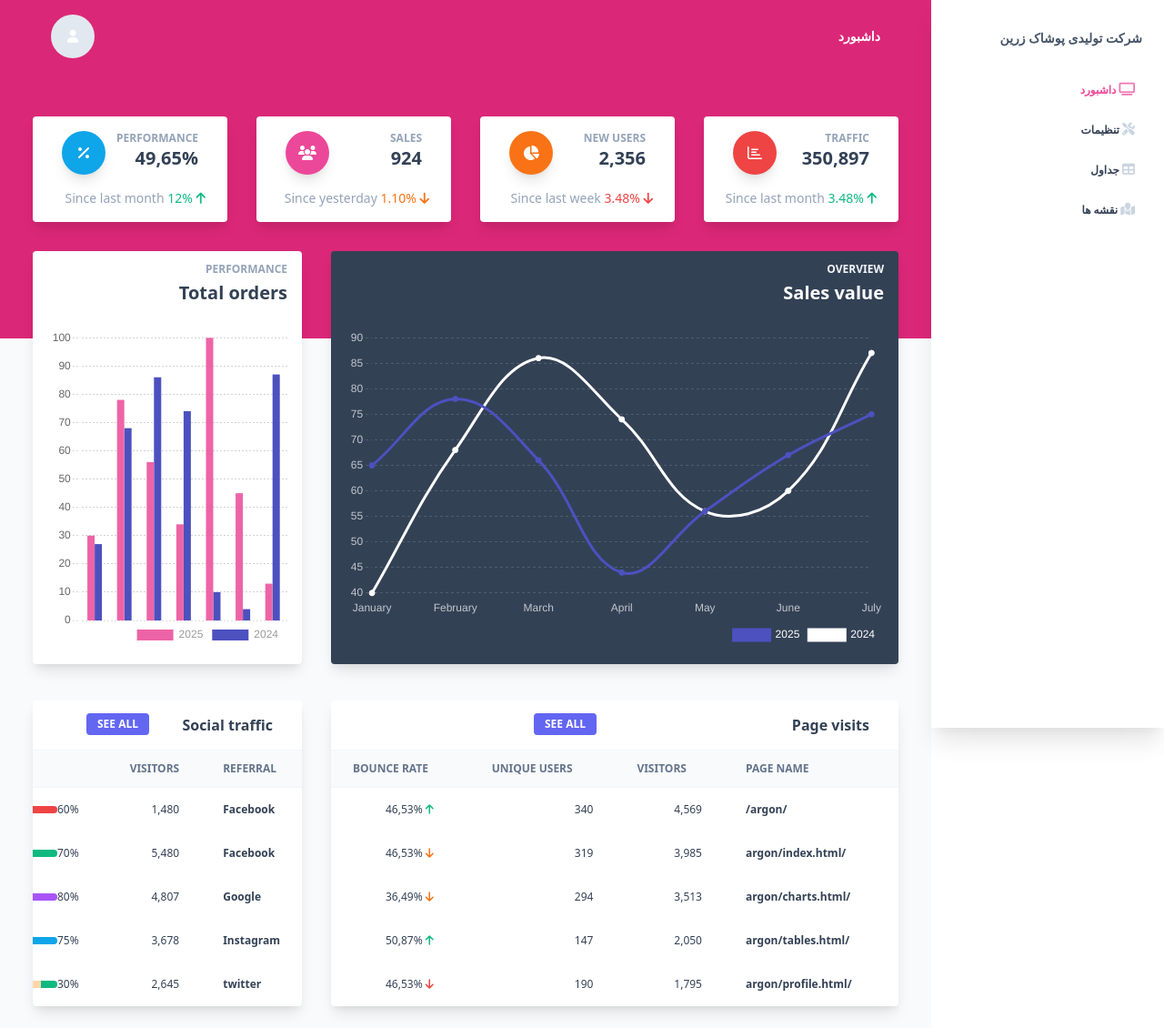
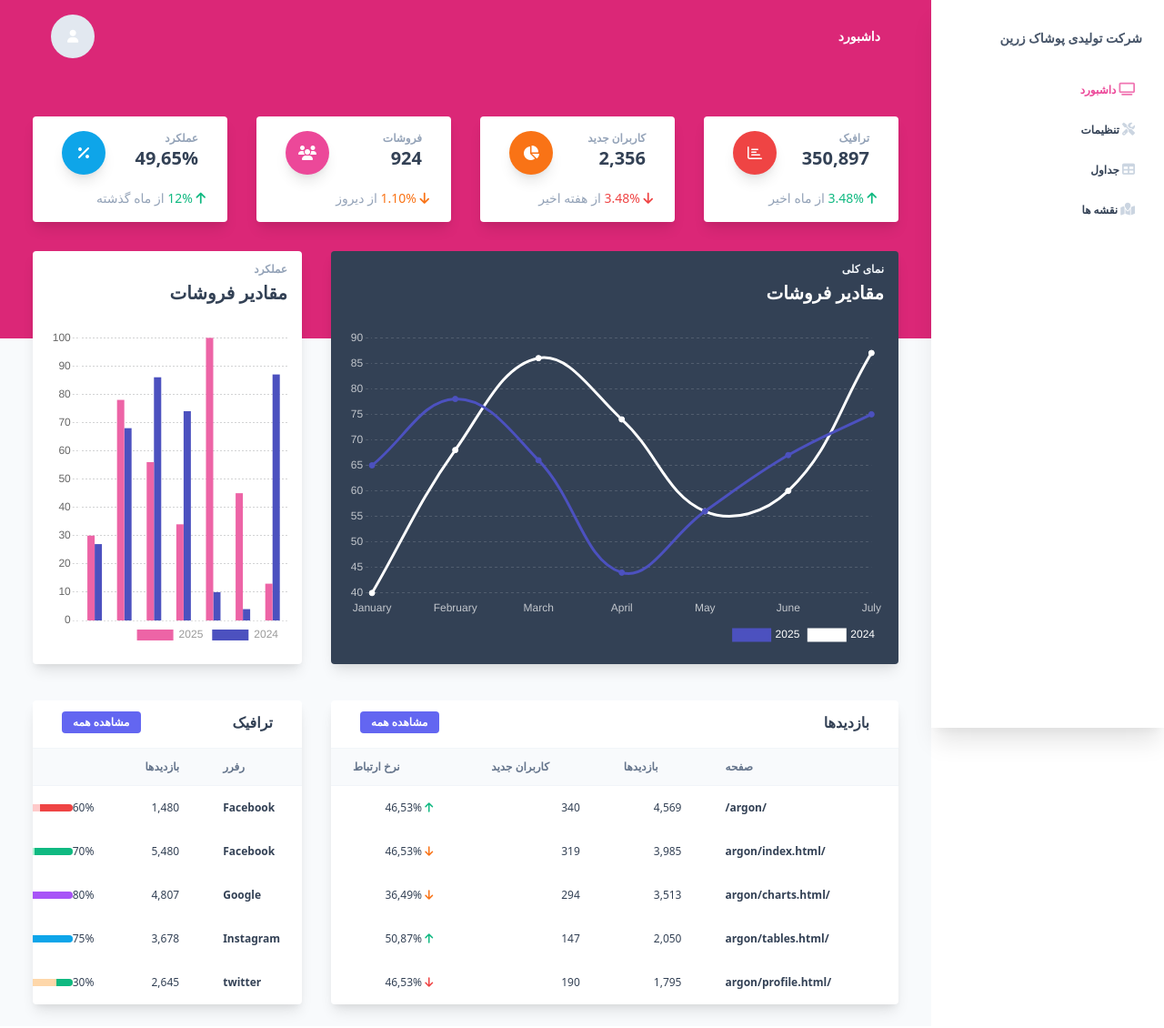
Before and after one commit to MahdiRezaeiDev/zarrin, a Laravel app: page /dashboard in a window 1280 px wide. Shown: the whole page at 91% size. Run offline with Laravel 12, Linux system fonts and the light colour scheme; a user stored in the database is signed in; data comes from the database, SQL or seed files in the repository; style sheets or scripts are compiled from the project's sources; some web fonts are replaced.

Commit message:
Localize dashboard view to Persian and update asset file reference

```diff
--- a/resources/views/dashboard.blade.php
+++ b/resources/views/dashboard.blade.php
@@ -9,7 +9,7 @@
                                 <div class="flex flex-wrap">
                                     <div class="relative w-full pr-4 max-w-full flex-grow flex-1">
                                         <h5 class="text-blueGray-400 uppercase font-bold text-xs">
-                                            Traffic
+                                            ترافیک
                                         </h5>
                                         <span class="font-semibold text-xl text-blueGray-700">
                                             350,897
@@ -27,7 +27,7 @@
                                         <i class="fas fa-arrow-up"></i> 3.48%
                                     </span>
                                     <span class="whitespace-nowrap">
-                                        Since last month
+                                        از ماه اخیر
                                     </span>
                                 </p>
                             </div>
@@ -39,7 +39,7 @@
                                 <div class="flex flex-wrap">
                                     <div class="relative w-full pr-4 max-w-full flex-grow flex-1">
                                         <h5 class="text-blueGray-400 uppercase font-bold text-xs">
-                                            New users
+                                            کاربران جدید
                                         </h5>
                                         <span class="font-semibold text-xl text-blueGray-700">
                                             2,356
@@ -56,7 +56,7 @@
                                     <span class="text-red-500 mr-2">
                                         <i class="fas fa-arrow-down"></i> 3.48%
                                     </span>
-                                    <span class="whitespace-nowrap"> Since last week </span>
+                                    <span class="whitespace-nowrap">از هفته اخیر</span>
                                 </p>
                             </div>
                         </div>
@@ -67,7 +67,7 @@
                                 <div class="flex flex-wrap">
                                     <div class="relative w-full pr-4 max-w-full flex-grow flex-1">
                                         <h5 class="text-blueGray-400 uppercase font-bold text-xs">
-                                            Sales
+                                            فروشات
                                         </h5>
                                         <span class="font-semibold text-xl text-blueGray-700">
                                             924
@@ -84,7 +84,7 @@
                                     <span class="text-orange-500 mr-2">
                                         <i class="fas fa-arrow-down"></i> 1.10%
                                     </span>
-                                    <span class="whitespace-nowrap"> Since yesterday </span>
+                                    <span class="whitespace-nowrap">از دیروز</span>
                                 </p>
                             </div>
                         </div>
@@ -95,7 +95,7 @@
                                 <div class="flex flex-wrap">
                                     <div class="relative w-full pr-4 max-w-full flex-grow flex-1">
                                         <h5 class="text-blueGray-400 uppercase font-bold text-xs">
-                                            Performance
+                                            عملکرد
                                         </h5>
                                         <span class="font-semibold text-xl text-blueGray-700">
                                             49,65%
@@ -113,7 +113,7 @@
                                         <i class="fas fa-arrow-up"></i> 12%
                                     </span>
                                     <span class="whitespace-nowrap">
-                                        Since last month
+                                        از ماه گذشته
                                     </span>
                                 </p>
                             </div>
@@ -131,10 +131,10 @@
                         <div class="flex flex-wrap items-center">
                             <div class="relative w-full max-w-full flex-grow flex-1">
                                 <h6 class="uppercase text-blueGray-100 mb-1 text-xs font-semibold">
-                                    Overview
+                                    نمای کلی
                                 </h6>
                                 <h2 class="text-white text-xl font-semibold">
-                                    Sales value
+                                    مقادیر فروشات
                                 </h2>
                             </div>
                         </div>
@@ -153,10 +153,10 @@
                         <div class="flex flex-wrap items-center">
                             <div class="relative w-full max-w-full flex-grow flex-1">
                                 <h6 class="uppercase text-blueGray-400 mb-1 text-xs font-semibold">
-                                    Performance
+                                    عملکرد
                                 </h6>
                                 <h2 class="text-blueGray-700 text-xl font-semibold">
-                                    Total orders
+                                    مقادیر فروشات
                                 </h2>
                             </div>
                         </div>
@@ -174,17 +174,16 @@
             <div class="w-full xl:w-8/12 mb-12 xl:mb-0 px-4">
                 <div class="relative flex flex-col min-w-0 break-words bg-white w-full mb-6 shadow-lg rounded">
                     <div class="rounded-t mb-0 px-4 py-3 border-0">
-                        <div class="flex flex-wrap items-center">
-                            <div class="relative w-full px-4 max-w-full flex-grow flex-1">
+                        <div class="flex justify-between flex-wrap items-center">
+                            <div class="relative w-full flex justify-between px-4 max-w-full flex-grow flex-1">
                                 <h3 class="font-semibold text-base text-blueGray-700">
-                                    Page visits
+                                    بازدیدها
                                 </h3>
-                            </div>
-                            <div class="relative w-full px-4 max-w-full flex-grow flex-1 text-right">
+
                                 <button
                                     class="bg-indigo-500 text-white active:bg-indigo-600 text-xs font-bold uppercase px-3 py-1 rounded outline-none focus:outline-none mr-1 mb-1 ease-linear transition-all duration-150"
                                     type="button">
-                                    See all
+                                    مشاهده همه
                                 </button>
                             </div>
                         </div>
@@ -196,19 +195,19 @@
                                 <tr>
                                     <th
                                         class="px-6 bg-blueGray-50 text-blueGray-500 align-middle border border-solid border-blueGray-100 py-3 text-xs uppercase border-l-0 border-r-0 whitespace-nowrap font-semibold text-left">
-                                        Page name
+                                        صفحه
                                     </th>
                                     <th
                                         class="px-6 bg-blueGray-50 text-blueGray-500 align-middle border border-solid border-blueGray-100 py-3 text-xs uppercase border-l-0 border-r-0 whitespace-nowrap font-semibold text-left">
-                                        Visitors
+                                        بازدیدها
                                     </th>
                                     <th
                                         class="px-6 bg-blueGray-50 text-blueGray-500 align-middle border border-solid border-blueGray-100 py-3 text-xs uppercase border-l-0 border-r-0 whitespace-nowrap font-semibold text-left">
-                                        Unique users
+                                        کاربران جدید
                                     </th>
                                     <th
                                         class="px-6 bg-blueGray-50 text-blueGray-500 align-middle border border-solid border-blueGray-100 py-3 text-xs uppercase border-l-0 border-r-0 whitespace-nowrap font-semibold text-left">
-                                        Bounce rate
+                                        نرخ ارتباط
                                     </th>
                                 </tr>
                             </thead>
@@ -317,16 +316,15 @@
                 <div class="relative flex flex-col min-w-0 break-words bg-white w-full mb-6 shadow-lg rounded">
                     <div class="rounded-t mb-0 px-4 py-3 border-0">
                         <div class="flex flex-wrap items-center">
-                            <div class="relative w-full px-4 max-w-full flex-grow flex-1">
+                            <div class="relative flex justify-between w-full px-4 max-w-full flex-grow flex-1">
                                 <h3 class="font-semibold text-base text-blueGray-700">
-                                    Social traffic
+                                    ترافیک
                                 </h3>
-                            </div>
-                            <div class="relative w-full px-4 max-w-full flex-grow flex-1 text-right">
+
                                 <button
                                     class="bg-indigo-500 text-white active:bg-indigo-600 text-xs font-bold uppercase px-3 py-1 rounded outline-none focus:outline-none mr-1 mb-1 ease-linear transition-all duration-150"
                                     type="button">
-                                    See all
+                                    مشاهده همه
                                 </button>
                             </div>
                         </div>
@@ -338,11 +336,11 @@
                                 <tr>
                                     <th
                                         class="px-6 bg-blueGray-50 text-blueGray-500 align-middle border border-solid border-blueGray-100 py-3 text-xs uppercase border-l-0 border-r-0 whitespace-nowrap font-semibold text-left">
-                                        Referral
+                                        رفرر
                                     </th>
                                     <th
                                         class="px-6 bg-blueGray-50 text-blueGray-500 align-middle border border-solid border-blueGray-100 py-3 text-xs uppercase border-l-0 border-r-0 whitespace-nowrap font-semibold text-left">
-                                        Visitors
+                                        بازدیدها
                                     </th>
                                     <th
                                         class="px-6 bg-blueGray-50 text-blueGray-500 align-middle border border-solid border-blueGray-100 py-3 text-xs uppercase border-l-0 border-r-0 whitespace-nowrap font-semibold text-left min-w-140-px">
```
Also changed, not shown: 3 other files.
